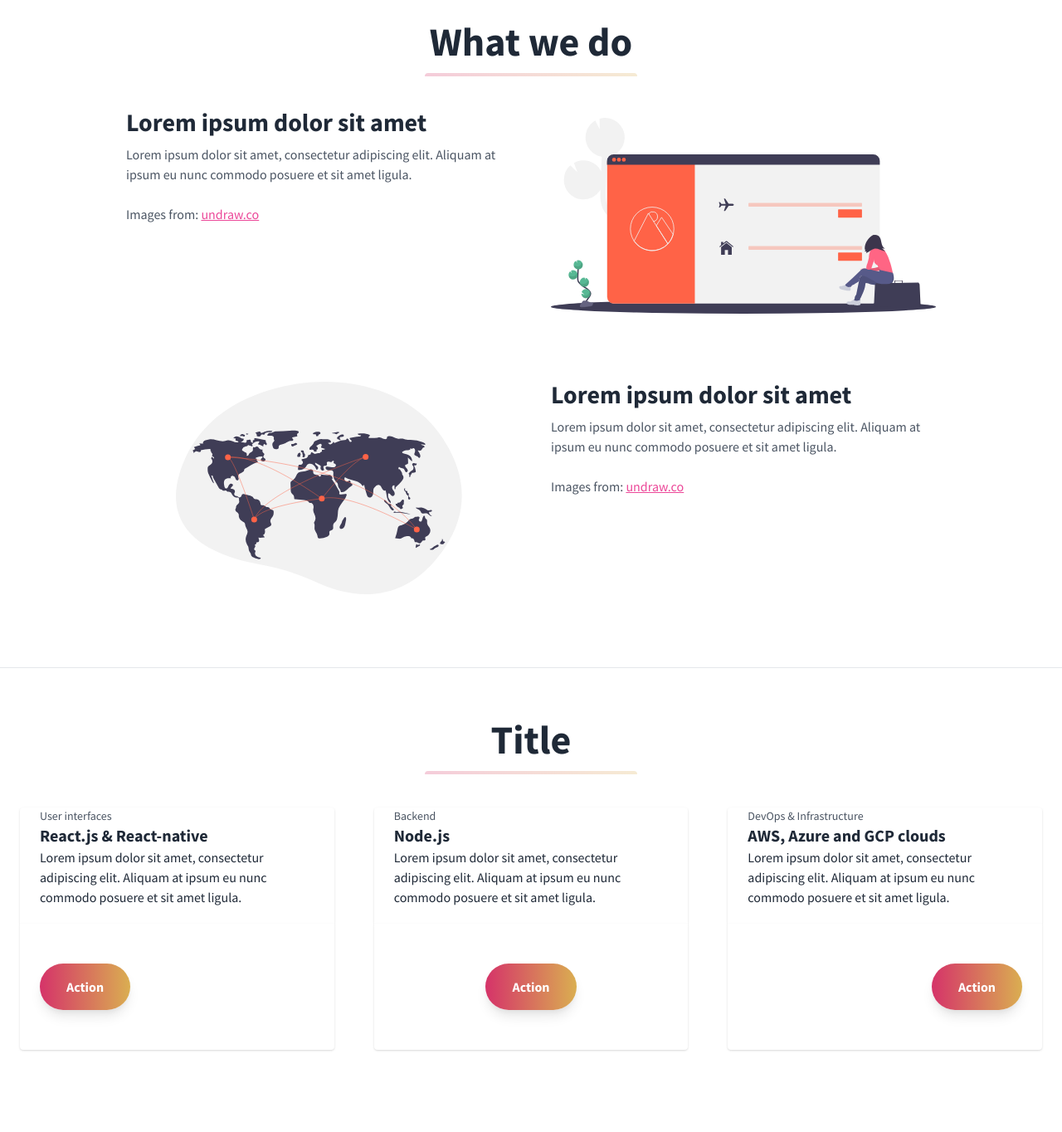
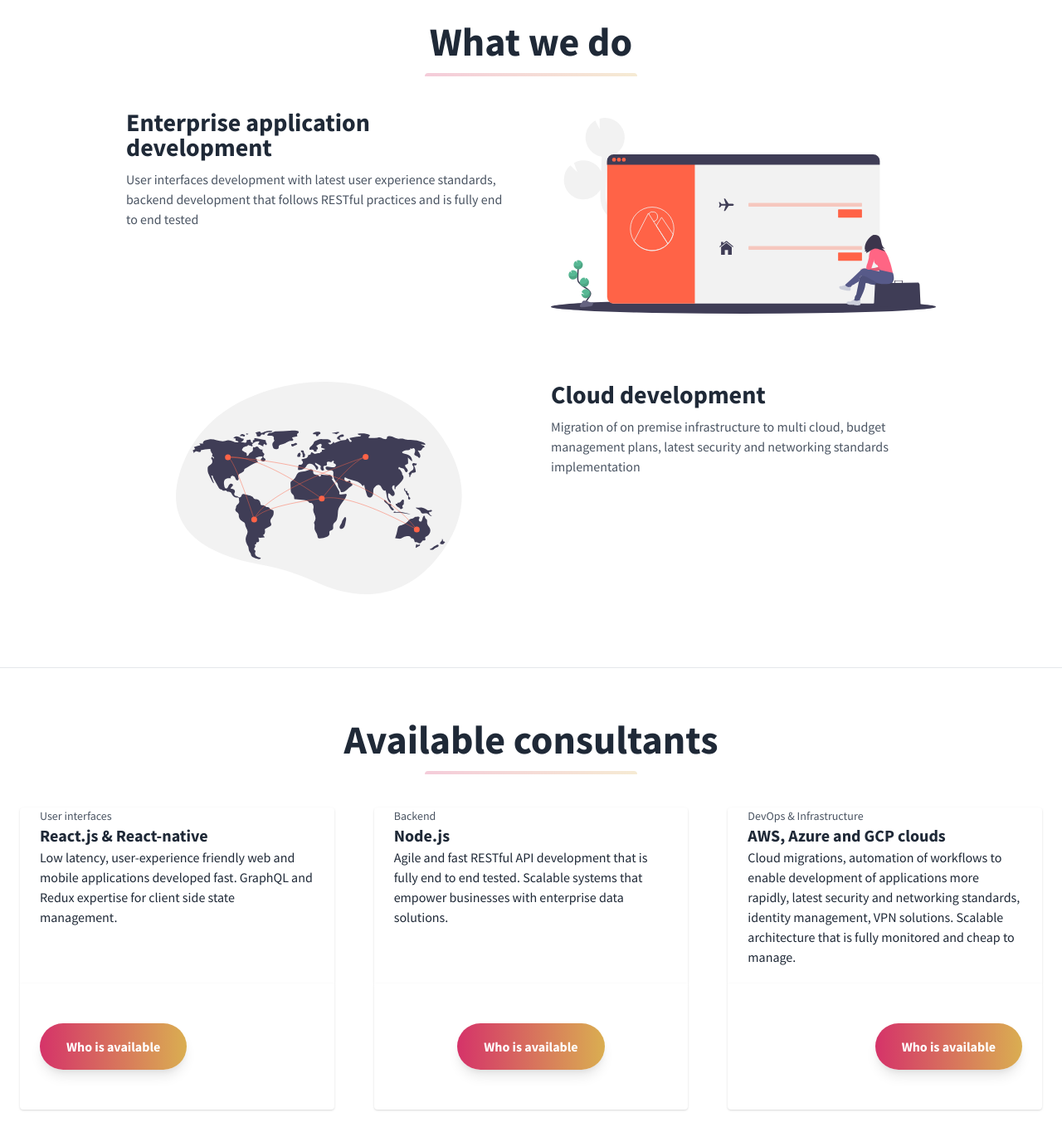
Before and after one commit to mindaugasnakrosis/trustflux-landing, a plain HTML site: page index.html in a window 1280 px wide. Shown: the part 700-2064 px from the top of the page at 83% size. Drawn offline with nearby package versions, Linux system fonts and the light colour scheme.

Commit message:
change landing

```diff
--- a/index.html
+++ b/index.html
@@ -20,6 +20,12 @@
       background: linear-gradient(90deg, #d53369 0%, #daae51 100%);
     }
   </style>
+  <script>
+    function send_email() {
+      location.href = "mailto:mnakrosis@trustflux.co.uk";
+    }
+  </script>
+
 </head>
 
 <body class="leading-normal tracking-normal text-white gradient" style="font-family: 'Source Sans Pro', sans-serif;">
@@ -51,7 +57,7 @@
         class="w-full flex-grow lg:flex lg:items-center lg:w-auto hidden mt-2 lg:mt-0 bg-white lg:bg-transparent text-black p-4 lg:p-0 z-20"
         id="nav-content">
         <ul class="list-reset lg:flex justify-end flex-1 items-center">
-          <li class="mr-3">
+          <!-- <li class="mr-3">
             <a class="inline-block py-2 px-4 text-black font-bold no-underline" href="#">Active</a>
           </li>
           <li class="mr-3">
@@ -61,11 +67,11 @@
           <li class="mr-3">
             <a class="inline-block text-black no-underline hover:text-gray-800 hover:text-underline py-2 px-4"
               href="#">link</a>
-          </li>
+          </li> -->
         </ul>
-        <button id="navAction"
+        <button id="navAction" onclick=send_email()
           class="mx-auto lg:mx-0 hover:underline bg-white text-gray-800 font-bold rounded-full mt-4 lg:mt-0 py-4 px-8 shadow opacity-75 focus:outline-none focus:shadow-outline transform transition hover:scale-105 duration-300 ease-in-out">
-          Action
+          Contact us
         </button>
       </div>
     </div>
@@ -83,10 +89,10 @@
         <p class="leading-normal text-2xl mb-8">
           Agile development using the most up to date standards and tools
         </p>
-        <button
+        <!-- <button
           class="mx-auto lg:mx-0 hover:underline bg-white text-gray-800 font-bold rounded-full my-6 py-4 px-8 shadow-lg focus:outline-none focus:shadow-outline transform transition hover:scale-105 duration-300 ease-in-out">
-          Subscribe
-        </button>
+          Contact us
+        </button> -->
       </div>
       <!--Right Col-->
       <div class="w-full md:w-3/5 py-6 text-center">
@@ -129,17 +135,11 @@
       <div class="flex flex-wrap">
         <div class="w-5/6 sm:w-1/2 p-6">
           <h3 class="text-3xl text-gray-800 font-bold leading-none mb-3">
-            Lorem ipsum dolor sit amet
+            Enterprise application development
           </h3>
           <p class="text-gray-600 mb-8">
-            Lorem ipsum dolor sit amet, consectetur adipiscing elit. Aliquam at ipsum eu nunc commodo posuere et sit
-            amet ligula.
-            <br />
-            <br />
-
-            Images from:
-
-            <a class="text-pink-500 underline" href="https://undraw.co/">undraw.co</a>
+            User interfaces development with latest user experience standards, backend development that follows RESTful
+            practices and is fully end to end tested
           </p>
         </div>
         <div class="w-full sm:w-1/2 p-6">
@@ -359,16 +359,11 @@
         <div class="w-full sm:w-1/2 p-6 mt-6">
           <div class="align-middle">
             <h3 class="text-3xl text-gray-800 font-bold leading-none mb-3">
-              Lorem ipsum dolor sit amet
+              Cloud development
             </h3>
             <p class="text-gray-600 mb-8">
-              Lorem ipsum dolor sit amet, consectetur adipiscing elit. Aliquam at ipsum eu nunc commodo posuere et sit
-              amet ligula.
-              <br />
-              <br />
-              Images from:
-
-              <a class="text-pink-500 underline" href="https://undraw.co/">undraw.co</a>
+              Migration of on premise infrastructure to multi cloud, budget management plans, latest security and
+              networking standards implementation
             </p>
           </div>
         </div>
@@ -378,7 +373,7 @@
   <section class="bg-white border-b py-8">
     <div class="container mx-auto flex flex-wrap pt-4 pb-12">
       <h2 class="w-full my-2 text-5xl font-bold leading-tight text-center text-gray-800">
-        Title
+        Available consultants
       </h2>
       <div class="w-full mb-4">
         <div class="h-1 mx-auto gradient w-64 opacity-25 my-0 py-0 rounded-t"></div>
@@ -393,16 +388,17 @@
               React.js & React-native
             </div>
             <p class="text-gray-800 text-base px-6 mb-5">
-              Lorem ipsum dolor sit amet, consectetur adipiscing elit. Aliquam at ipsum eu nunc commodo posuere et sit
-              amet ligula.
+              Low latency, user-experience friendly web and mobile applications developed fast. GraphQL and Redux
+              expertise for client side state
+              management.
             </p>
           </a>
         </div>
         <div class="flex-none mt-auto bg-white rounded-b rounded-t-none overflow-hidden shadow p-6">
           <div class="flex items-center justify-start">
-            <button
+            <button onclick=send_email()
               class="mx-auto lg:mx-0 hover:underline gradient text-white font-bold rounded-full my-6 py-4 px-8 shadow-lg focus:outline-none focus:shadow-outline transform transition hover:scale-105 duration-300 ease-in-out">
-              Action
+              Who is available
             </button>
           </div>
         </div>
@@ -417,16 +413,17 @@
               Node.js
             </div>
             <p class="text-gray-800 text-base px-6 mb-5">
-              Lorem ipsum dolor sit amet, consectetur adipiscing elit. Aliquam at ipsum eu nunc commodo posuere et sit
-              amet ligula.
+              Agile and fast RESTful API development that is fully end to end tested. Scalable systems that empower
+              businesses with
+              enterprise data solutions.
             </p>
           </a>
         </div>
         <div class="flex-none mt-auto bg-white rounded-b rounded-t-none overflow-hidden shadow p-6">
           <div class="flex items-center justify-center">
-            <button
+            <button onclick=send_email()
               class="mx-auto lg:mx-0 hover:underline gradient text-white font-bold rounded-full my-6 py-4 px-8 shadow-lg focus:outline-none focus:shadow-outline transform transition hover:scale-105 duration-300 ease-in-out">
-              Action
+              Who is available
             </button>
           </div>
         </div>
@@ -441,16 +438,18 @@
               AWS, Azure and GCP clouds
             </div>
             <p class="text-gray-800 text-base px-6 mb-5">
-              Lorem ipsum dolor sit amet, consectetur adipiscing elit. Aliquam at ipsum eu nunc commodo posuere et sit
-              amet ligula.
+              Cloud migrations, automation of workflows to enable development of applications more rapidly, latest
+              security and
+              networking standards, identity management, VPN solutions. Scalable architecture that is fully monitored
+              and cheap to manage.
             </p>
           </a>
         </div>
         <div class="flex-none mt-auto bg-white rounded-b rounded-t-none overflow-hidden shadow p-6">
           <div class="flex items-center justify-end">
-            <button
+            <button onclick=send_email()
               class="mx-auto lg:mx-0 hover:underline gradient text-white font-bold rounded-full my-6 py-4 px-8 shadow-lg focus:outline-none focus:shadow-outline transform transition hover:scale-105 duration-300 ease-in-out">
-              Action
+              Who is available
             </button>
           </div>
         </div>
@@ -493,7 +492,7 @@
     <h3 class="my-4 text-3xl leading-tight">
       Experts at your fingertips
     </h3>
-    <button
+    <button onclick=send_email()
       class="mx-auto lg:mx-0 hover:underline bg-white text-gray-800 font-bold rounded-full my-6 py-4 px-8 shadow-lg focus:outline-none focus:shadow-outline transform transition hover:scale-105 duration-300 ease-in-out">
       Contact us
     </button>
@@ -563,7 +562,8 @@
               <a href="#" class="no-underline hover:underline text-gray-800 hover:text-pink-500">About Us</a>
             </li>
             <li class="mt-2 inline-block mr-2 md:block md:mr-0">
-              <a href="#" class="no-underline hover:underline text-gray-800 hover:text-pink-500">Contact</a>
+              <a href="mailto:mnakrosis@trustflux.co.uk"
+                class="no-underline hover:underline text-gray-800 hover:text-pink-500">Contact</a>
             </li>
           </ul>
         </div>
```
